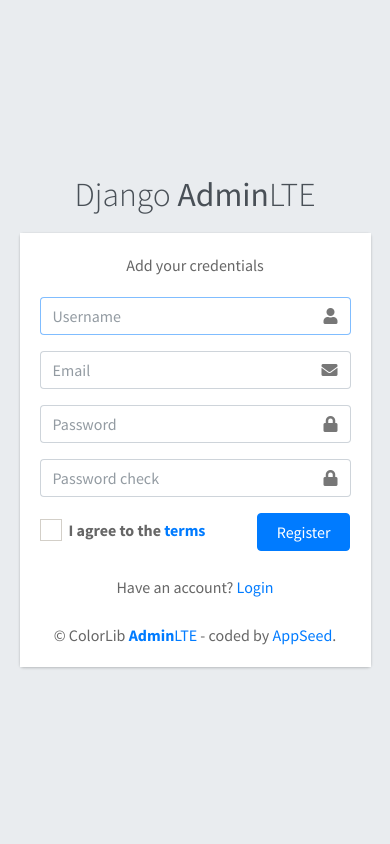
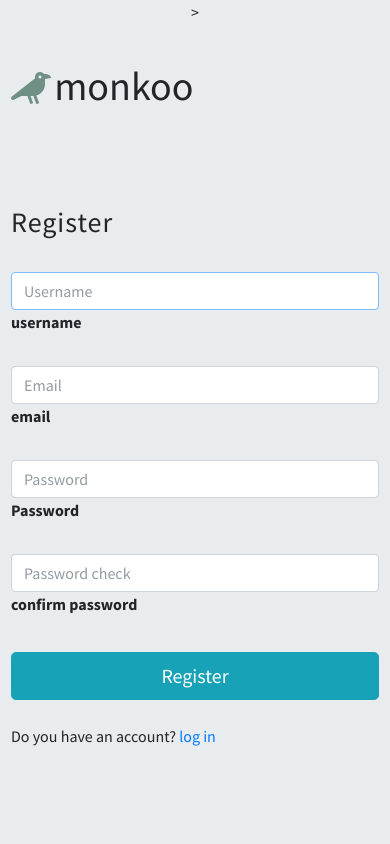
Before and after one commit to ElDoniis/monkooproject, a Django app: page /register/ in a window 390 px wide; the page is wider, and only the part inside the window is pictured. Run offline with Django 3.2, Linux system fonts and the light colour scheme; style sheets or scripts are compiled from the project's sources; some libraries are stand-ins or nearby versions.

Commit message:
changes to log in and register

```diff
--- a/apps/templates/accounts/register.html
+++ b/apps/templates/accounts/register.html
@@ -16,106 +16,82 @@
   <link rel="stylesheet" href="/static/assets/plugins/icheck-bootstrap/icheck-bootstrap.min.css">
   <!-- Theme style -->
   <link rel="stylesheet" href="/static/assets/css/adminlte.min.css">
+  <style type="text/css">.bg-image-vertical {
+      position: relative;
+      overflow: hidden;
+      background-repeat: no-repeat;
+      background-position: right center;
+      background-size: auto 100%;
+      }
+
+      @media (min-width: 1025px) {
+      .h-custom-2 {
+      height: 100%;
+      }
+  }</style>>
 
 {% endblock stylesheets %}
 
 {% block content %}
 
-  <div class="register-box">
+  <section class="vh-100">
+    <div class="container-fluid">
+      <div class="row">
+        <div class="col-sm-6 text-black">
 
-    <div class="login-logo">
-        <a target="_blank" rel="noopener noreferrer"
-           href="https://appseed.us/admin-dashboards/django-dashboard-adminlte">Django <b>Admin</b>LTE</a>
+          <div class="px-5 ms-xl-4">
+            <i class="fas fa-crow fa-2x me-3 pt-5 mt-xl-4" style="color: #709085;"></i>
+            <span class="h1 fw-bold mb-0">monkoo</span>
           </div>
 
-    <div class="card">
-      <div class="card-body register-card-body">
-        <p class="login-box-msg">
-            {% if msg %}
-                <span class="text-danger">{{ msg | safe }}</span>
-            {% else %}
-            <span>
-                Add your credentials
-            </span>
-            {% endif %}
-        </p>
+          <div class="d-flex align-items-center h-custom-2 px-5 ms-xl-4 mt-5 pt-5 pt-xl-0 mt-xl-n5">
 
-        <form role="form" method="post" action="">
+            <form style="width: 23rem;" method="post" action="">
 
                {% csrf_token %}
 
-          <div class="input-group mb-3">
+              <h3 class="fw-normal mb-3 pb-3" style="letter-spacing: 1px;">Register</h3>
+
+              <div class="form-outline mb-4">
                 {{ form.username }}
-            <div class="input-group-append">
-              <div class="input-group-text">
-                <span class="fas fa-user"></span>
+                <label class="form-label" for="form2Example18">username</label>
+                 <span class="text-error">{{ form.username.errors }}</span>
+              </div>
+              <div class="form-outline mb-4">
+                {{ form.email }}
+                <label class="form-label" for="form2Example18">email</label>
+                <span class="text-error">{{ form.email.errors }}</span>
+              </div>
+              <div class="form-outline mb-4">
+                {{ form.password1 }}
+                <label class="form-label" for="form2Example28">Password</label>
+                <span class="text-error">{{ form.password1.errors }}</span>
+              </div>
+              <div class="form-outline mb-4">
+                {{ form.password2 }}
+                <label class="form-label" for="form2Example18">confirm password</label>
+                <span class="text-error">{{ form.password2.errors }}</span>
+              </div>
+
+              <div class="pt-1 mb-4">
+                <button class="btn btn-info btn-lg btn-block" type="submit">Register</button>
+              </div>
+
+
+              <p>Do you have an account? <a href="{% url 'login' %}" class="text-center">log in</a></p>
+
+            </form>
+
+          </div>
+
+        </div>
+        <div class="col-sm-6 px-0 d-none d-sm-block">
+          <img src="https://images.pexels.com/photos/5405596/pexels-photo-5405596.jpeg?auto=compress&cs=tinysrgb&dpr=3&h=750&w=1260"
+            alt="Login image" class="w-100 vh-100" style="object-fit: cover; object-position: left;">
         </div>
       </div>
     </div>
-          <span class="text-error">{{ form.username.errors }}</span>
-
-          <div class="input-group mb-3">
-            {{ form.email }}
-            <div class="input-group-append">
-              <div class="input-group-text">
-                <span class="fas fa-envelope"></span>
-              </div>
-            </div>
-          </div>
-          <span class="text-error">{{ form.email.errors }}</span>
-
-          <div class="input-group mb-3">
-            {{ form.password1 }}
-            <div class="input-group-append">
-              <div class="input-group-text">
-                <span class="fas fa-lock"></span>
-              </div>
-            </div>
-          </div>
-          <span class="text-error">{{ form.password1.errors }}</span>
-
-          <div class="input-group mb-3">
-            {{ form.password2 }}
-            <div class="input-group-append">
-              <div class="input-group-text">
-                <span class="fas fa-lock"></span>
-              </div>
-            </div>
-          </div>
-          <span class="text-error">{{ form.password2.errors }}</span>
-
-          <div class="row">
-            <div class="col-8">
-              <div class="icheck-primary">
-                <input type="checkbox" id="agreeTerms" name="terms" value="agree">
-                <label for="agreeTerms">
-                I agree to the <a href="#">terms</a>
-                </label>
-              </div>
-            </div>
-            <!-- /.col -->
-            <div class="col-4">
-              <button type="submit" name="register" class="btn btn-primary btn-block">Register</button>
-            </div>
-            <!-- /.col -->
-          </div>
-        </form>
-
-        <br />
-        <div class="text-center">
-            Have an account? <a href="{% url 'login' %}" class="text-center">Login</a>
-            <br />
-            <br />
-            &copy; ColorLib
-            <a target="_blank" rel="noopener noreferrer"
-               href="https://appseed.us/admin-dashboards/django-dashboard-adminlte"><b>Admin</b>LTE</a>
-            - coded by <a target="_blank" rel="noopener noreferrer" href="https://appseed.us">AppSeed</a>.
-        </div>
-
-      </div>
-      <!-- /.form-box -->
-    </div><!-- /.card -->
-  </div>
+  </section>
 
 {% endblock content %}
 
```
Also changed, not shown: apps/templates/accounts/login.html (+49 -62 lines). Lines whose indentation alone changed are shown as unchanged.
